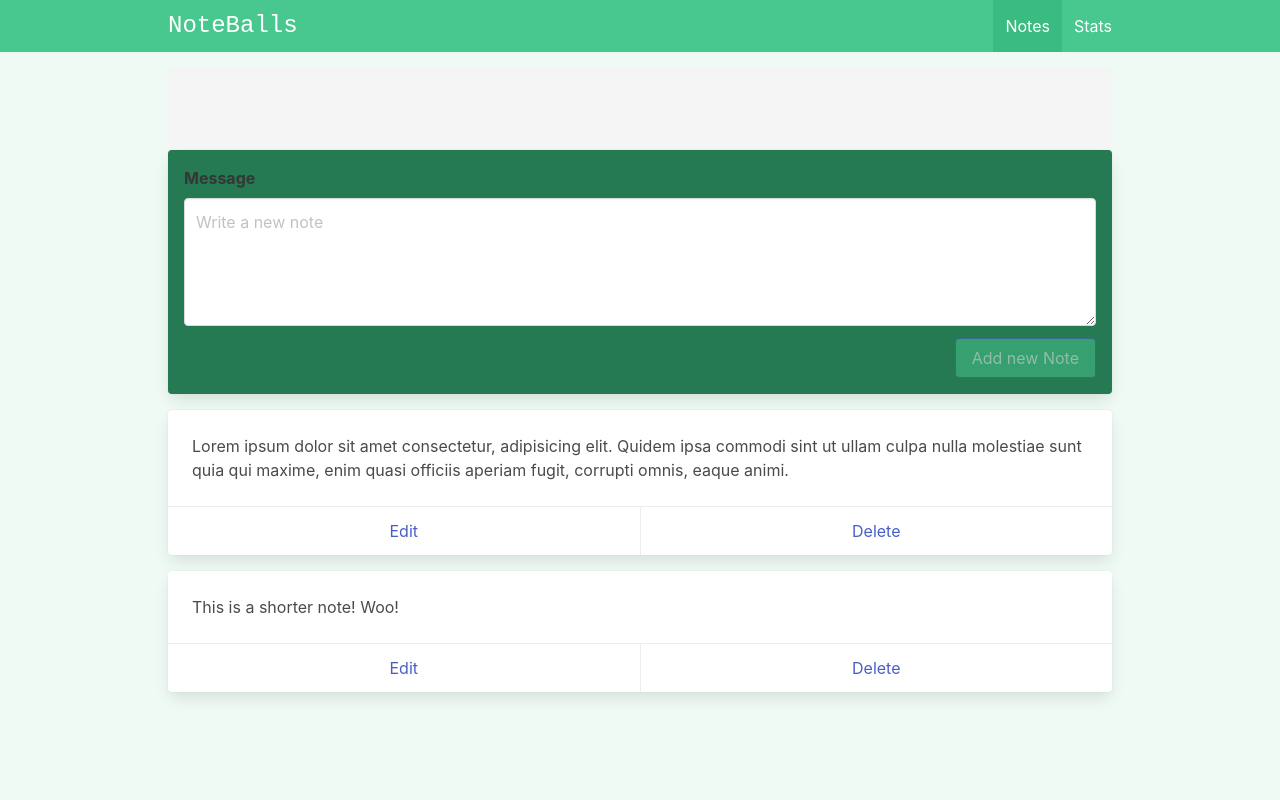
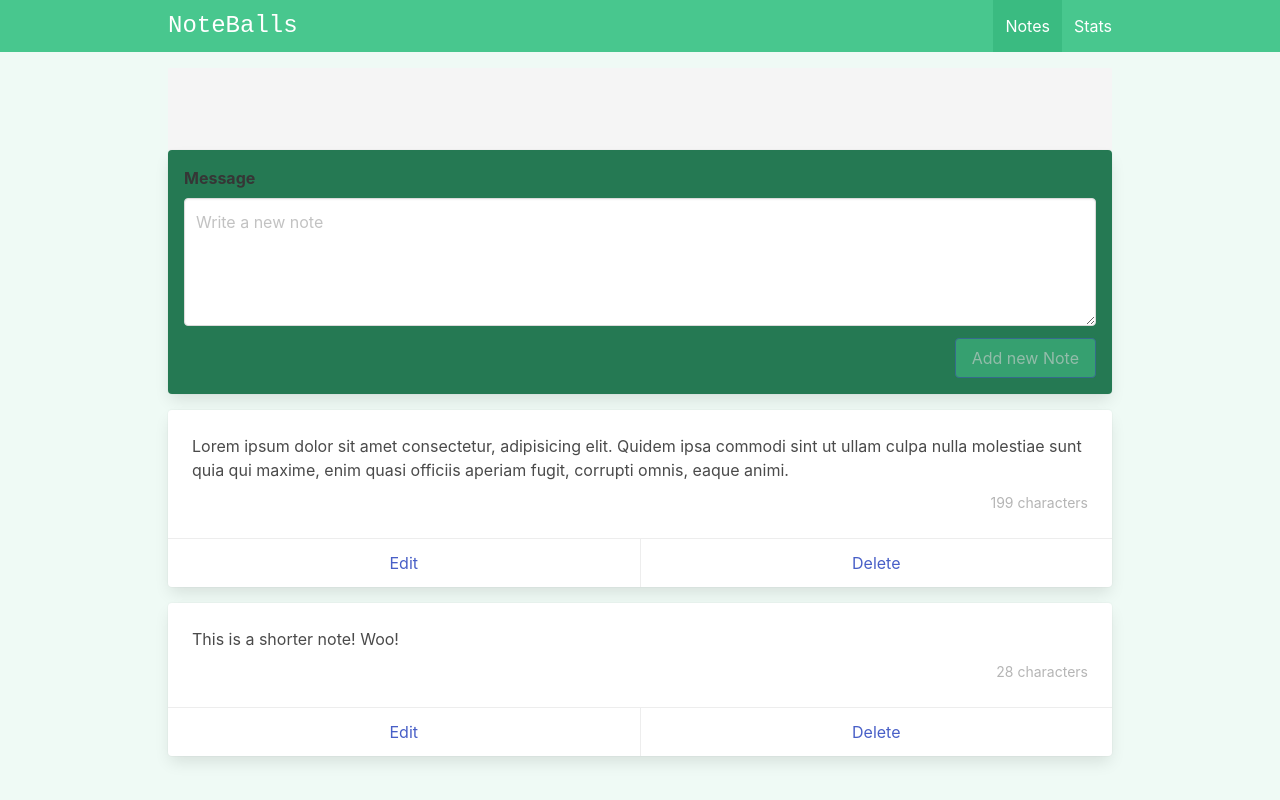
Before and after one commit to BOBKOVSERGEY/noteballs-vue, a Vue app: page / in a window 1280 px wide. Built offline with nearby package versions, Linux system fonts and the light colour scheme.

Commit message:
create store

```diff
--- a/package.json
+++ b/package.json
@@ -10,6 +10,7 @@
   },
   "dependencies": {
     "bulma": "^0.9.4",
+    "pinia": "^2.1.7",
     "vue": "^3.4.15",
     "vue-router": "^4.2.5"
   },
--- a/src/components/Notes/Note.vue
+++ b/src/components/Notes/Note.vue
@@ -1,10 +1,25 @@
 <script setup>
+  import {computed} from "vue";
+
   const props = defineProps({
     note: {
       type: Object,
       required: true
     }
   })
+
+  const emit = defineEmits(['deleteClicked']);
+
+  const characterLength = computed(() => {
+    let length = props.note.content.length;
+    let description = length > 1 ? 'characters' : 'character'
+    return `${length} ${description}`
+  })
+
+  const handleDeleteClicked = () => {
+    emit('deleteClicked', props.note.id);
+  }
+
 </script>
 
 <template>
@@ -13,11 +28,19 @@
     <div class="card-content">
       <div class="content">
         {{note.content}}
+        <div class="has-text-right has-text-grey-light mt-2">
+          <small>
+            {{ characterLength }}
+          </small>
+        </div>
       </div>
     </div>
     <footer class="card-footer">
       <a href="#" class="card-footer-item">Edit</a>
-      <a href="#" class="card-footer-item">Delete</a>
+      <a href="#"
+         @click.prevent="handleDeleteClicked"
+         class="card-footer-item"
+      >Delete</a>
     </footer>
   </div>
 </template>
--- a/src/main.js
+++ b/src/main.js
@@ -1,6 +1,7 @@
 import './assets/main.css'
 import router from "@/router/index.js";
 import { createApp } from 'vue'
+import { createPinia } from 'pinia'
 
 import App from './App.vue'
 
@@ -8,4 +9,5 @@ import App from './App.vue'
 
 createApp(App)
     .use(router)
+    .use(createPinia())
     .mount('#app')
--- a/src/views/Notes/NotesView.vue
+++ b/src/views/Notes/NotesView.vue
@@ -33,6 +33,12 @@
     newNoteRef.value.focus()
   }
 
+  const deleteNote = idToDelete => {
+    notes.value = notes.value.filter(note => {
+      return note.id !== idToDelete
+    })
+  }
+
 </script>
 
 <template>
@@ -65,5 +71,6 @@
   <Note v-for="note in notes"
         :key="note.id"
         :note="note"
+        @deleteClicked="deleteNote"
   />
 </template>
```
Also changed, not shown: src/stores/NotesStore.js (added, +21 -0 lines), 1 other file (tests, documents, lock files or other folders).
